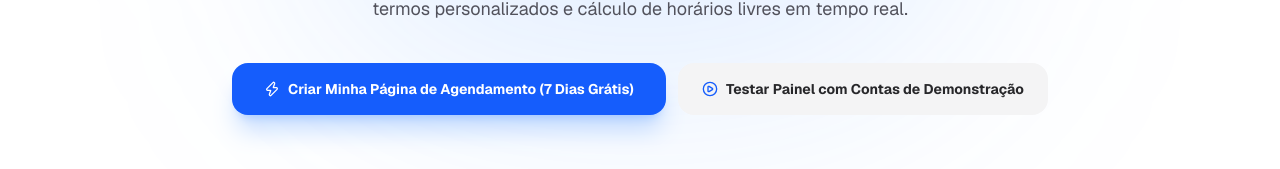
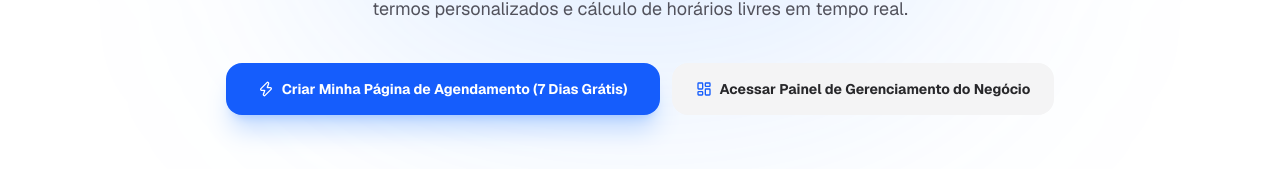
Before and after one commit to SoarezAllan/saas-agendamento-tamarcado, a Next.js app: page / in a window 1280 px wide. Shown: the part 482-651 px from the top of the page. Built offline with nearby package versions, Linux system fonts and the light colour scheme.

Commit message:
feat: update hero secondary CTA to Acessar Painel de Gerenciamento do Negócio

```diff
--- a/src/app/page.tsx
+++ b/src/app/page.tsx
@@ -19,6 +19,7 @@ import {
   Users,
   MessageCircle,
   PlayCircle,
+  LayoutDashboard,
   FlaskConical,
   Scale,
   Compass,
@@ -193,8 +194,8 @@ export default function LandingPage() {
               href="/login"
               className="w-full sm:w-auto px-6 py-4 rounded-2xl text-sm font-bold text-zinc-800 dark:text-zinc-200 bg-zinc-100 dark:bg-zinc-800 hover:bg-zinc-200 dark:hover:bg-zinc-700 transition-colors flex items-center justify-center gap-2"
             >
-              <PlayCircle className="w-4 h-4 text-blue-600" />
-              <span>Testar Painel com Contas de Demonstração</span>
+              <LayoutDashboard className="w-4 h-4 text-blue-600" />
+              <span>Acessar Painel de Gerenciamento do Negócio</span>
             </Link>
           </div>
         </div>
```
